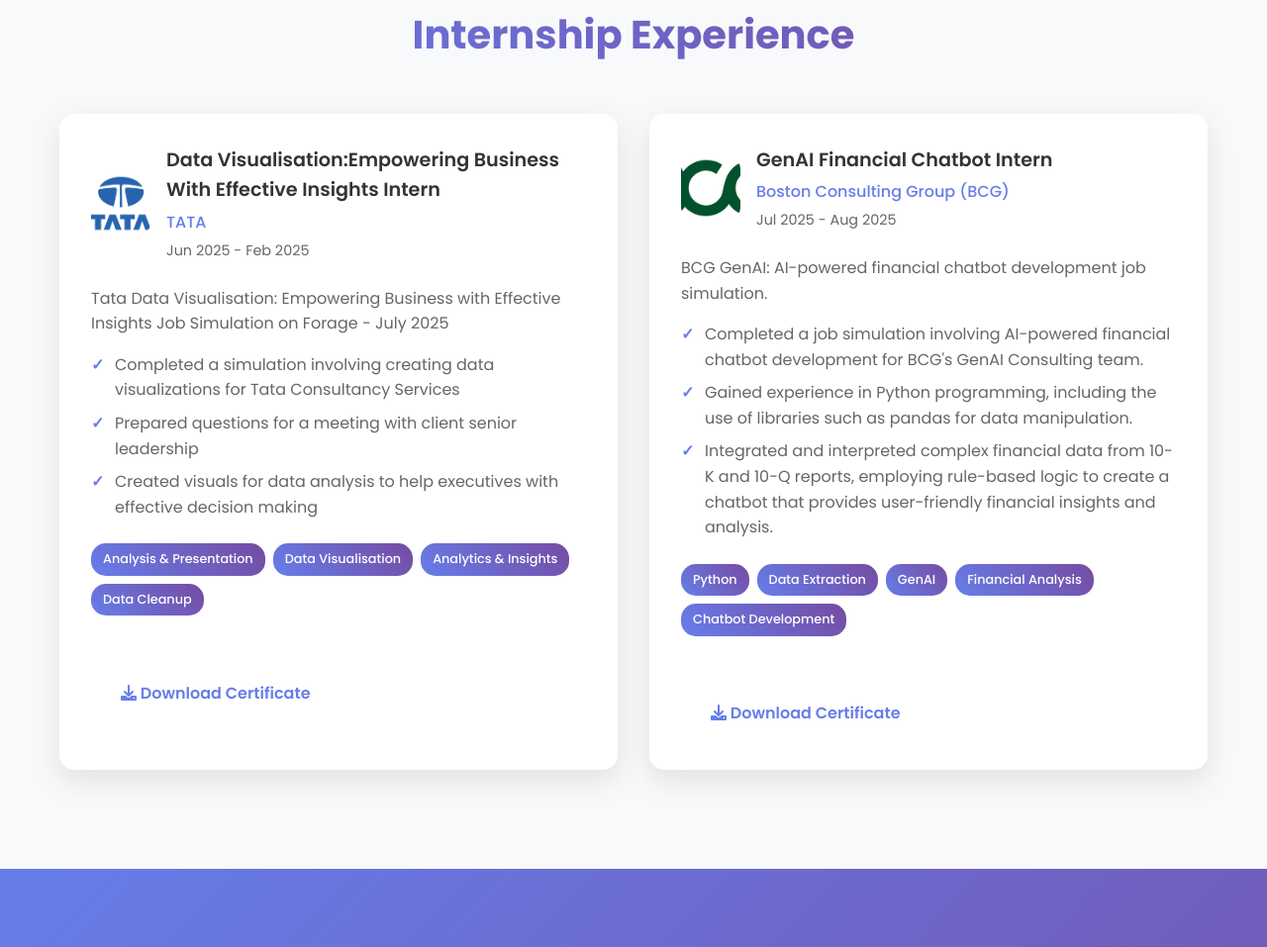
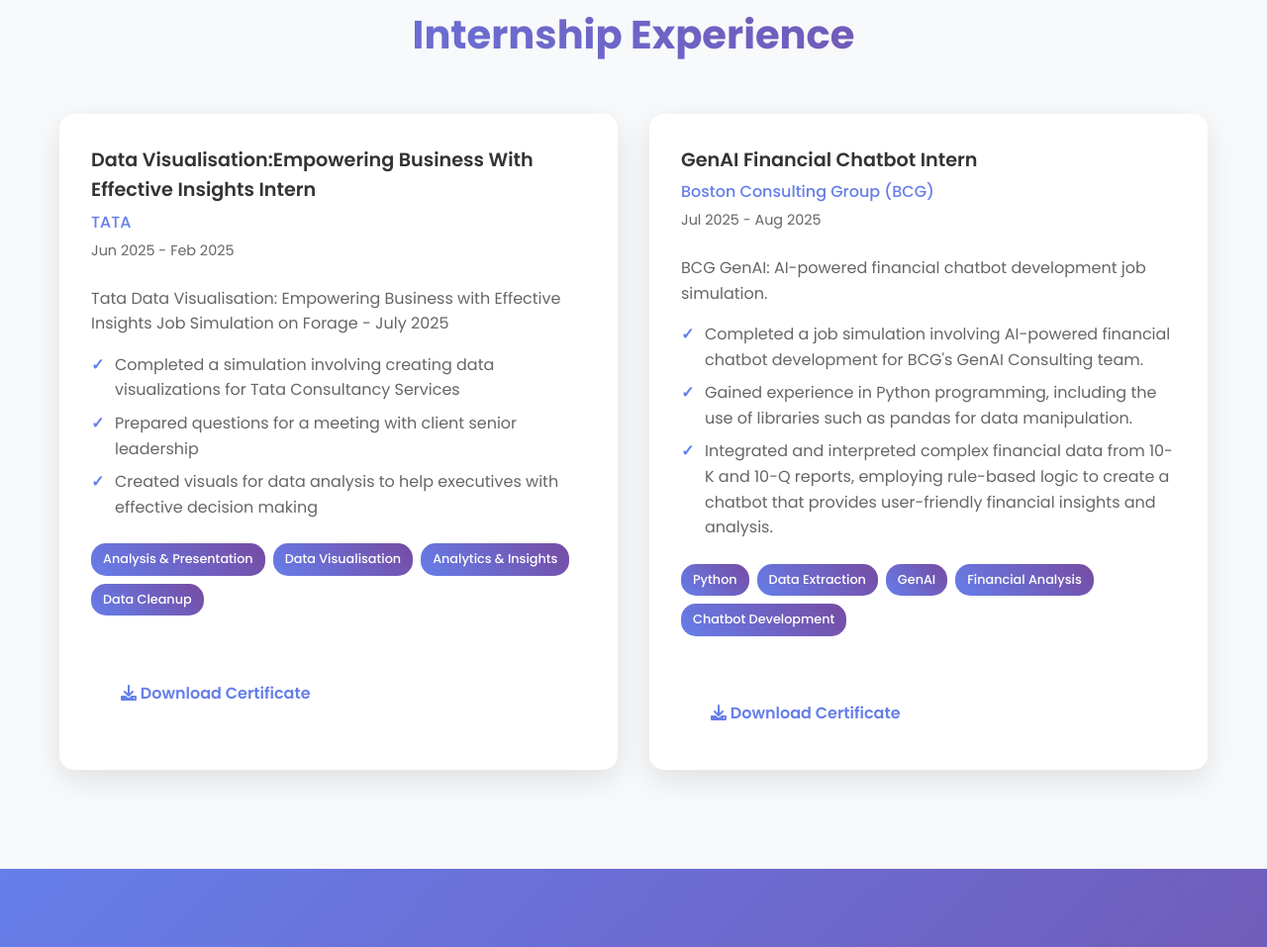
Before and after one commit to saikasineni/portfolio, a plain HTML site: page index.html in a window 1280 px wide. Shown: the part 2982-3939 px from the top of the page at 99% size. Drawn offline with Linux system fonts and the light colour scheme.

Commit message:
Update index.html

```diff
--- a/index.html
+++ b/index.html
@@ -194,9 +194,7 @@
             <div class="internships-grid">
                 <div class="internship-card">
                     <div class="internship-header">
-                        <div class="company-logo" >
-                            <img src="https://github.com/saikasineni/portfolio/blob/main/tata.png" alt="TATA Logo" />
-                        </div>
+
                         <div class="internship-info">
                             <h3>Data Visualisation:Empowering Business With Effective Insights Intern</h3>
                             <h4>TATA</h4>
@@ -241,9 +239,7 @@
 
           <div class="internship-card">
     <div class="internship-header">
-        <div class="company-logo">
-            <img src="https://github.com/saikasineni/portfolio/blob/main/bcg1.png" alt="BCG Logo" />
-        </div>
+
         <div class="internship-info">
             <h3>GenAI Financial Chatbot Intern</h3>
             <h4>Boston Consulting Group (BCG)</h4>
```
